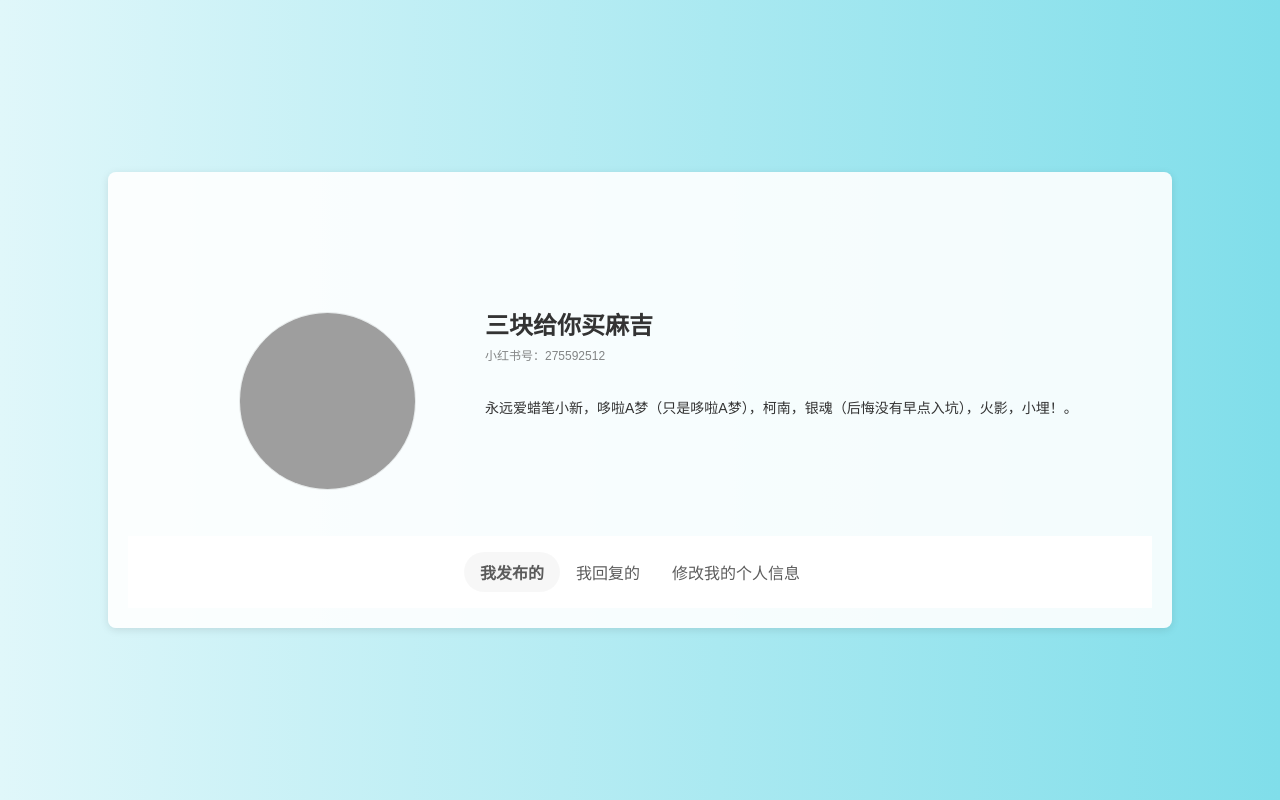
After one commit to tingyuPP/NIS3368-findpartner, a Django app: page /my/ in a window 1280 px wide. The commit adds this page. Run offline with Django 5.2, Linux system fonts and the light colour scheme; grey boxes are pictures that could not be loaded.

Commit message:
加了个人信息页

```diff
--- a/app01/database.py
+++ b/app01/database.py
@@ -1,5 +1,5 @@
 from app01.function_class import *
-import _mysql_connector
+import mysql.connector
 
 # 创建python和MySQL连接
 def create_connection():
--- a/app01/views.py
+++ b/app01/views.py
@@ -63,3 +63,6 @@ def main(request):
 
 def publish(request):
     return render(request, "user/push.html")
+
+def my(request):
+    return render(request, "user/my.html")
--- a/nis3368/urls.py
+++ b/nis3368/urls.py
@@ -25,4 +25,5 @@ urlpatterns = [
     path("dashboard/", views.mainpage),
     path("main/", views.main),
     path("publish/",views.publish),
+    path("my/",views.my),
 ]
--- /dev/null
+++ b/static/css/my.css
@@ -0,0 +1,220 @@
+body {
+    font-family: Arial, sans-serif;
+    background: linear-gradient(to right, #e0f7fa, #80deea);
+    /* 添加渐变背景 */
+    margin: 0;
+    padding: 0;
+    display: flex;
+    justify-content: center;
+    align-items: center;
+    height: 100vh;
+}
+
+.user-page {
+    background: rgba(255, 255, 255, 0.9);
+    /* 半透明白色背景 */
+    border-radius: 8px;
+    box-shadow: 0 2px 8px rgba(0, 0, 0, 0.1);
+    padding: 20px;
+    width: 80%;
+    max-width: 1200px;
+    overflow-y: hidden;
+    overflow-x: hidden;
+}
+
+.user {
+    padding-top: 72px;
+    display: flex;
+    align-items: center;
+    justify-content: center;
+}
+
+.user-info {
+    display: flex;
+    justify-content: center;
+    padding: 48px 0;
+}
+
+.avatar .avatar-wrapper {
+    text-align: center;
+    width: 250.66667px;
+    height: 175.46667px;
+}
+
+.avatar .user-image {
+    border-radius: 50%;
+    margin: 0 auto;
+    width: 70%;
+    height: 100%;
+    object-fit: cover;
+    border: 1px solid rgba(0, 0, 0, 0.08);
+}
+
+.info-part {
+    position: relative;
+    width: 100%;
+}
+
+.info {
+    margin-left: 32px;
+}
+
+.basic-info {
+    display: flex;
+    align-items: center;
+}
+
+.user-basic {
+    width: 100%;
+}
+
+.user-nickname {
+    width: 100%;
+    display: flex;
+    align-items: center;
+    max-width: calc(100% - 96px);
+}
+
+.user-name {
+    font-weight: 600;
+    font-size: 24px;
+    line-height: 120%;
+    color: #333;
+}
+
+.user-content {
+    width: 100%;
+    font-size: 12px;
+    line-height: 120%;
+    color: rgba(51, 51, 51, 0.6);
+    display: flex;
+    margin-top: 8px;
+}
+
+.user-redId {
+    padding-right: 12px;
+}
+
+.user-desc {
+    width: 100%;
+    font-size: 14px;
+    line-height: 140%;
+    color: #333;
+    margin-top: 16px;
+    white-space: pre-line;
+}
+
+.user-tags {
+    height: 24px;
+    margin-top: 16px;
+    display: flex;
+    align-items: center;
+    font-size: 12px;
+    color: #333;
+    text-align: center;
+    font-weight: 400;
+    line-height: 120%;
+}
+
+.tag-item {
+    display: flex;
+    align-items: center;
+    justify-content: center;
+    padding: 4px 8px;
+    grid-gap: 4px;
+    gap: 4px;
+    height: 18px;
+    border-radius: 41px;
+    background: rgba(0, 0, 0, 0.03);
+    height: 24px;
+    line-height: 24px;
+    margin-right: 6px;
+    color: rgba(51, 51, 51, 0.6);
+}
+
+.data-info {
+    display: flex;
+    align-items: center;
+    justify-content: center;
+    margin-top: 20px;
+}
+
+.user-interactions {
+    width: 100%;
+    display: flex;
+    align-items: center;
+}
+
+.count {
+    font-weight: 500;
+    font-size: 14px;
+    margin-right: 4px;
+}
+
+.shows {
+    color: rgba(51, 51, 51, 0.6);
+    font-size: 14px;
+    line-height: 120%;
+}
+
+.user-interactions>div {
+    height: 100%;
+    display: flex;
+    align-items: center;
+    justify-content: center;
+    text-align: center;
+    margin-right: 16px;
+}
+
+.follow {
+    position: absolute;
+    margin-left: auto;
+    display: block;
+    right: 0;
+    top: 0;
+}
+
+.reds-sticky-box {
+    --1ee3a37c: all 0.4s cubic-bezier(0.2, 0, 0.25, 1) 0s;
+}
+
+.reds-sticky {
+    padding: 16px 0;
+    z-index: 5 !important;
+    background: hsla(0, 0%, 100%, 0.98);
+}
+
+.reds-tabs-list {
+    display: flex;
+    flex-wrap: nowrap;
+    position: relative;
+    font-size: 16px;
+    justify-content: center;
+    padding: 0px 12px;
+}
+
+.reds-tab-item {
+    padding: 0px 16px;
+    margin-right: 0px;
+    font-size: 16px;
+    display: flex;
+    align-items: center;
+    box-sizing: border-box;
+    height: 40px;
+    cursor: pointer;
+    color: rgba(51, 51, 51, 0.8);
+    white-space: nowrap;
+    transition: transform 0.3s cubic-bezier(0.2, 0, 0.25, 1);
+    z-index: 1;
+}
+
+.reds-tab-item.active {
+    background-color: rgba(0, 0, 0, 0.03);
+    border-radius: 20px;
+    font-weight: 600;
+    color: rgba(51, 51, 51, 0.8);
+}
+
+.feeds-tab-container {
+    padding-left: 2rem;
+}
--- a/templates/home/login.html
+++ b/templates/home/login.html
@@ -17,7 +17,7 @@
       <nav class="nav">
         <a href="/home/">
           <img
-            src="{% static 'images/logo.png' %}"
+            src="{% static 'images/logo_nobackground.png' %}"
             alt="logo"
             class="nav__logo"
             style="width: 200px"
--- /dev/null
+++ b/templates/user/my.html
@@ -0,0 +1,87 @@
+{% load static %}
+
+<!DOCTYPE html>
+<html lang="zh-cn">
+
+<head>
+    <meta charset="UTF-8">
+    <meta name="viewport" content="width=device-width, initial-scale=1.0">
+    <title>个人主页</title>
+    <link rel="stylesheet" href="{% static 'css/my.css'%}">
+</head>
+
+<body>
+    <div class="user-page">
+        <div class="user">
+            <div class="user-info">
+                <div class="avatar">
+                    <div class="avatar-wrapper">
+                        <img src="https://tse1-mm.cn.bing.net/th/id/OIP-C.cGc4c8dVlqnfV3uwcS1IogHaE8?w=260&h=180&c=7&r=0&o=5&dpr=1.3&pid=1.7"
+                            class="user-image" alt="用户头像">
+                    </div>
+                </div>
+                <div class="info-part">
+                    <div class="info">
+                        <div class="basic-info">
+                            <div class="user-basic">
+                                <div class="user-nickname">
+                                    <div class="user-name">三块给你买麻吉</div>
+                                </div>
+                                <div class="user-content">
+                                    <span class="user-redId">小红书号：275592512</span>
+
+                                </div>
+                            </div>
+                        </div>
+                        <div class="user-desc">
+                            永远爱蜡笔小新，哆啦A梦（只是哆啦A梦），柯南，银魂（后悔没有早点入坑），火影，小埋！。
+                        </div>
+
+                    </div>
+                    <div class="follow"></div>
+                </div>
+            </div>
+        </div>
+        <div class="reds-sticky-box user-page-sticky">
+            <div class="reds-sticky">
+                <div class="reds-tabs-list">
+                    <div class="reds-tab-item active" id="tab-published" onclick="selectTab('published')">
+                        <span>我发布的</span>
+                    </div>
+                    <div class="reds-tab-item" id="tab-replied" onclick="selectTab('replied')"><span>我回复的</span></div>
+                    <div class="reds-tab-item" id="tab-info" onclick="selectTab('info')"><span>修改我的个人信息</span></div>
+                </div>
+            </div>
+        </div>
+        <div class="feeds-tab-container" id="feeds-tab-container">
+            <!-- 内容展示区域 -->
+        </div>
+    </div>
+
+    <script>
+        function selectTab(tab) {
+            // 移除所有选项的 active 类
+            document.querySelectorAll('.reds-tab-item').forEach(item => {
+                item.classList.remove('active');
+            });
+
+            // 为选中的选项添加 active 类
+            document.getElementById(`tab-${tab}`).classList.add('active');
+
+            // 根据选中的选项更新内容
+            const container = document.getElementById('feeds-tab-container');
+            if (tab === 'published') {
+                container.innerHTML = "";
+            } else if (tab === 'replied') {
+                container.innerHTML = '<p>这里显示我回复的内容</p><p>这里显示我回复的内容</p><p>这里显示我回复的内容</p><p>这里显示我回复的内容</p><p>这里显示我回复的内容</p><p>这里显示我回复的内容</p><p>这里显示我回复的内容</p><p>这里显示我回复的内容</p><p>这里显示我回复的内容</p><p>这里显示我回复的内容</p><p>这里显示我回复的内容</p><p>这里显示我回复的内容</p><p>这里显示我回复的内容</p><p>这里显示我回复的内容</p><p>这里显示我回复的内容</p><p>这里显示我回复的内容</p>';
+            } else if (tab === 'info') {
+                container.innerHTML = '<p>这里显示我的个人信息</p>';
+            }
+        }
+
+        // 初始化默认选项
+        selectTab('published');
+    </script>
+</body>
+
+</html>
```
Also changed, not shown: templates/user/message.html (added), templates/user/myoptions/mychangeinformation.html (added), templates/user/myoptions/mypublished.html (added), templates/user/myoptions/myreplied.html (added).
